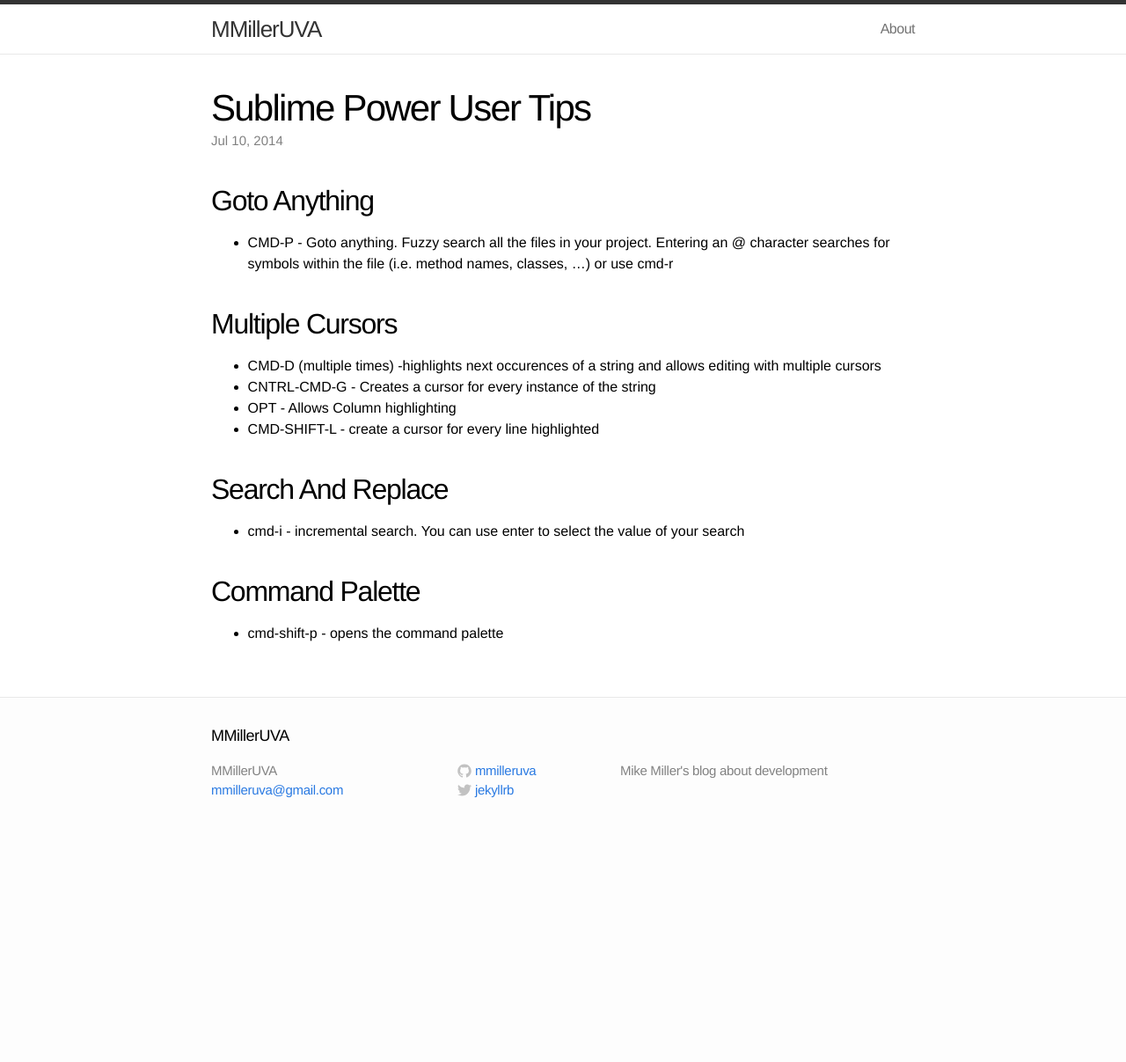
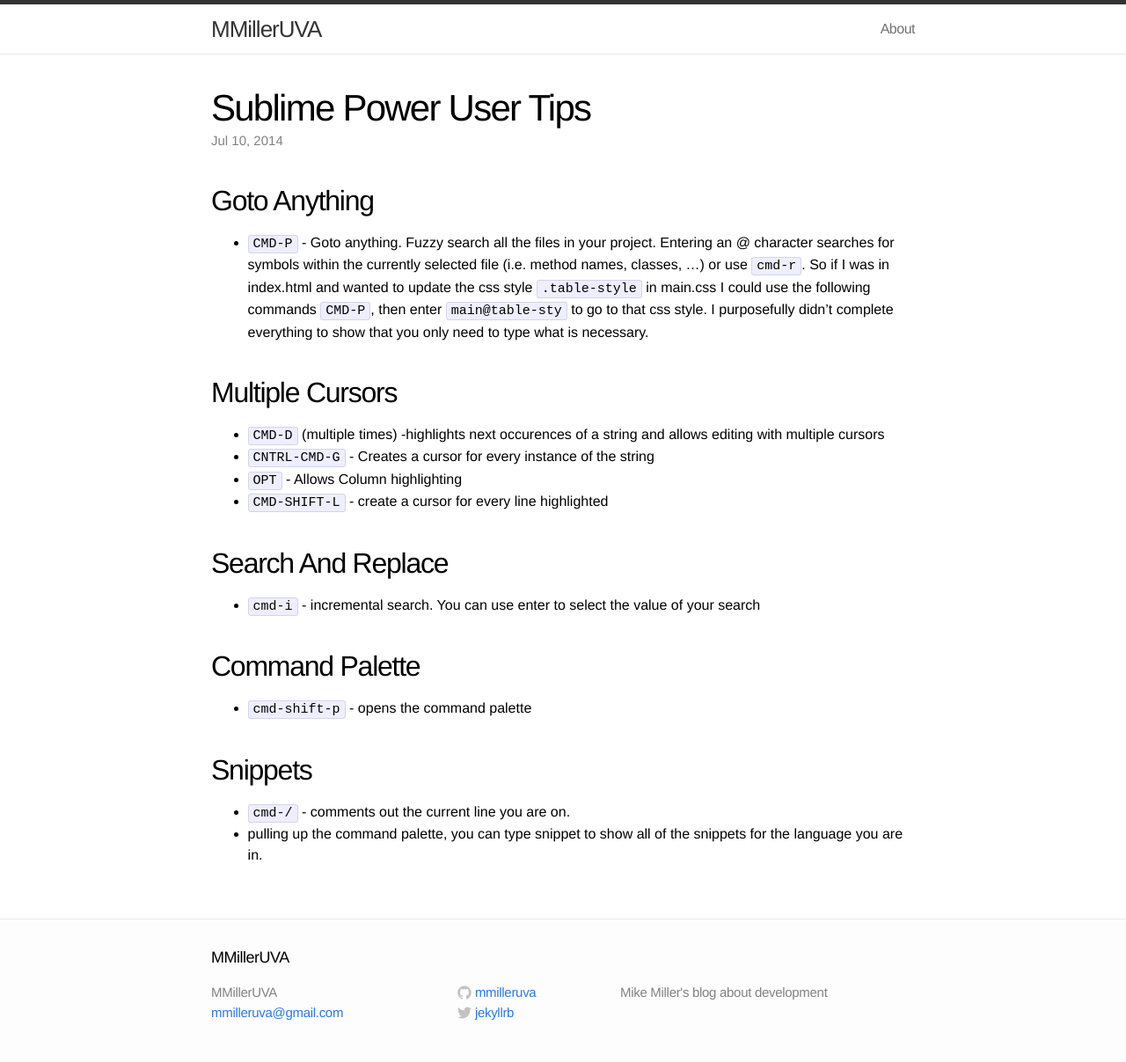
Before and after one commit to mmilleruva/mmilleruva.github.io, a Jekyll site: the page built from _posts/2014-07-10-Sublime-Power-User-Tips.markdown, in a window 1280 px wide. Shown: the whole page at 88% size. Built offline with Jekyll 4.4.1, drawn with Linux system fonts in a browser that asks for light colours; before the commit the page ends 955 px from its top, so only the background shows below that.

Commit message:
updated posts

```diff
--- a/_posts/2014-07-10-Sublime-Power-User-Tips.markdown
+++ b/_posts/2014-07-10-Sublime-Power-User-Tips.markdown
@@ -7,22 +7,27 @@ categories: Sublime Text 2
 
 ## Goto Anything
 
-* CMD-P - Goto anything. Fuzzy search all the files in your project. Entering an @ character searches for symbols within the file (i.e. method names, classes, ...) or use cmd-r
+* `CMD-P` - Goto anything. Fuzzy search all the files in your project. Entering an @ character searches for symbols within the currently selected file (i.e. method names, classes, ...) or use `cmd-r`. So if I was in index.html and wanted to update the css style `.table-style` in main.css I could use the following commands `CMD-P`, then enter `main@table-sty` to go to that css style. I purposefully didn't complete everything to show that you only need to type what is necessary.
 
 ## Multiple Cursors
-* CMD-D (multiple times) -highlights next occurences of a string and allows editing with multiple cursors
+* `CMD-D` (multiple times) -highlights next occurences of a string and allows editing with multiple cursors
 
-* CNTRL-CMD-G - Creates a cursor for every instance of the string
+* `CNTRL-CMD-G` - Creates a cursor for every instance of the string
 
-* OPT - Allows Column highlighting
+* `OPT` - Allows Column highlighting
 
-* CMD-SHIFT-L - create a cursor for every line highlighted
+* `CMD-SHIFT-L` - create a cursor for every line highlighted
 
 
 ## Search And Replace
 
-* cmd-i - incremental search. You can use enter to select the value of your search
+* `cmd-i` - incremental search. You can use enter to select the value of your search
 
 ## Command Palette
 
-* cmd-shift-p - opens the command palette
+* `cmd-shift-p` - opens the command palette
+
+## Snippets
+
+* `cmd-/` - comments out the current line you are on.
+* pulling up the command palette, you can type snippet to show all of the snippets for the language you are in.
```
